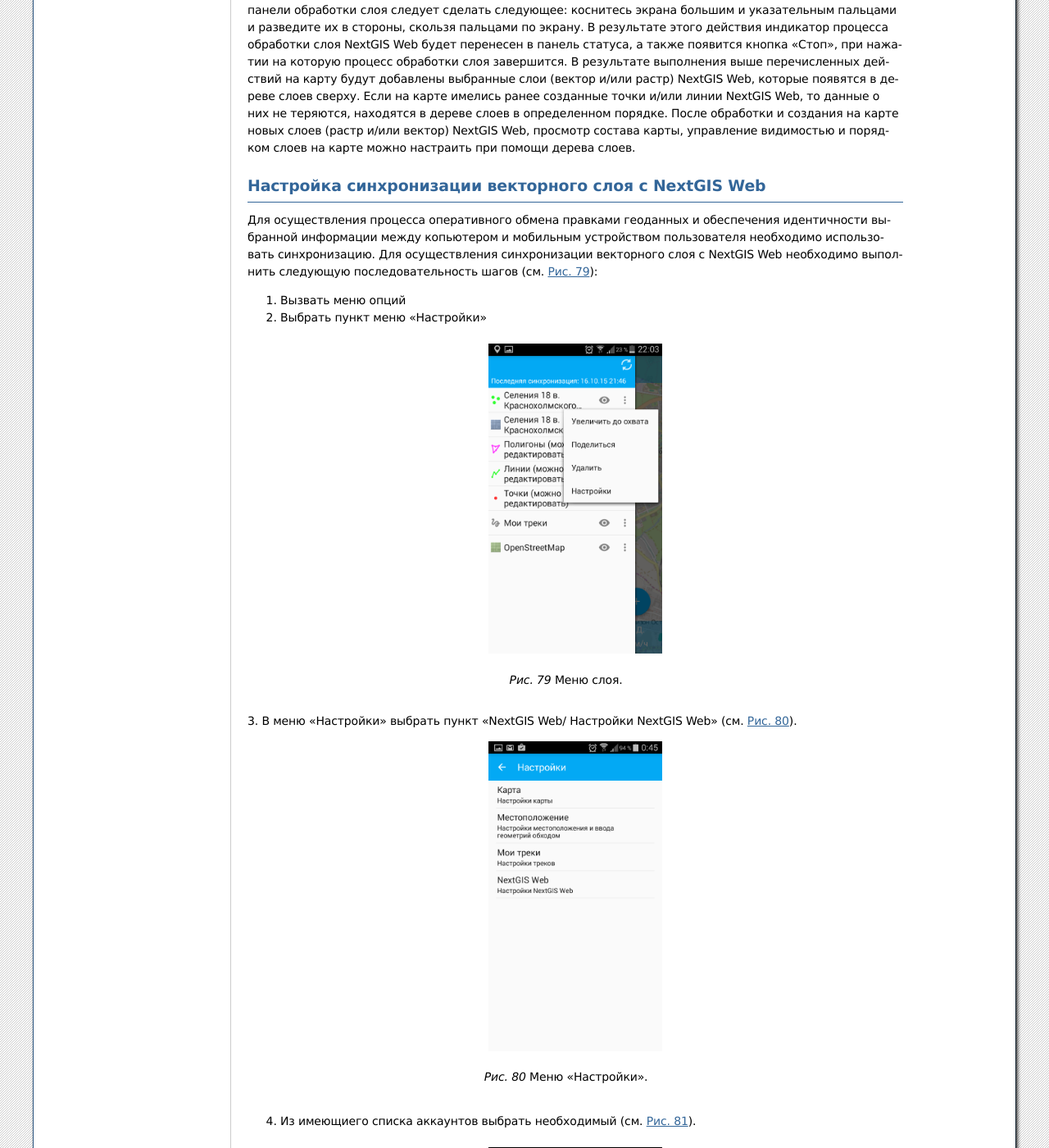
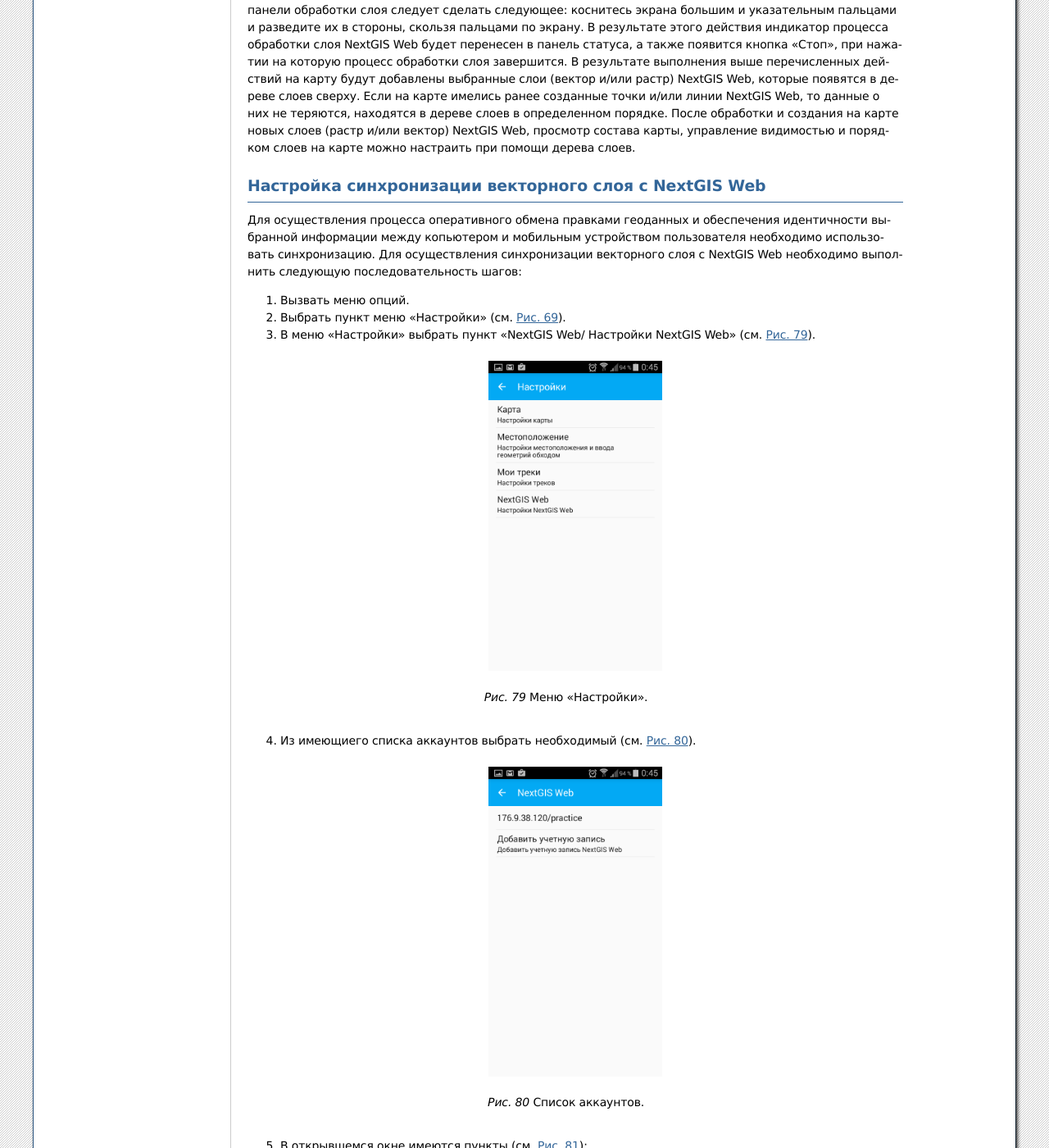
Before and after one commit to nextgis/docs_ngmobile, a Sphinx documentation site: the page built from source/ngw_integration.rst, in a window 1280 px wide and 1400 px high, scrolled down 7959 px. Shown: the whole window at 82% size. Built offline with Sphinx 7.4.7, drawn with Linux system fonts in a browser that asks for light colours; formulas are drawn with MathJax 3; some of the changed text lies outside the part shown.

Commit message:
fix image

```diff
--- a/source/ngw_integration.rst
+++ b/source/ngw_integration.rst
@@ -243,21 +243,11 @@
 Для осуществления процесса оперативного обмена правками геоданных и обеспечения
 идентичности выбранной информации между копьютером и мобильным устройством пользователя
 необходимо использовать синхронизацию. Для осуществления синхронизации векторного
-слоя с NextGIS Web необходимо выполнить следующую последовательность шагов (см. :numref:`ngmobile_vector_layer_menu_one_pic`):
+слоя с NextGIS Web необходимо выполнить следующую последовательность шагов:
 
-1. Вызвать меню опций
-2. Выбрать пункт меню "Настройки"
-
-
-.. figure:: _static/vector_layer_menu.png
-   :name: ngmobile_vector_layer_menu_one_pic
-   :align: center
-   :height: 10cm
-
-   Меню слоя.
-
-3. В меню "Настройки" выбрать пункт "NextGIS Web/ Настройки NextGIS Web"
-(см. :numref:`ngmobile_settings_ngw_one_pic`).
+1. Вызвать меню опций.
+2. Выбрать пункт меню "Настройки" (см. :numref:`ngmobile_settings2_pic`).
+3. В меню "Настройки" выбрать пункт "NextGIS Web/ Настройки NextGIS Web" (см. :numref:`ngmobile_settings_ngw_one_pic`).
 
 .. figure:: _static/settings_NGW.png
    :name: ngmobile_settings_ngw_one_pic
```
